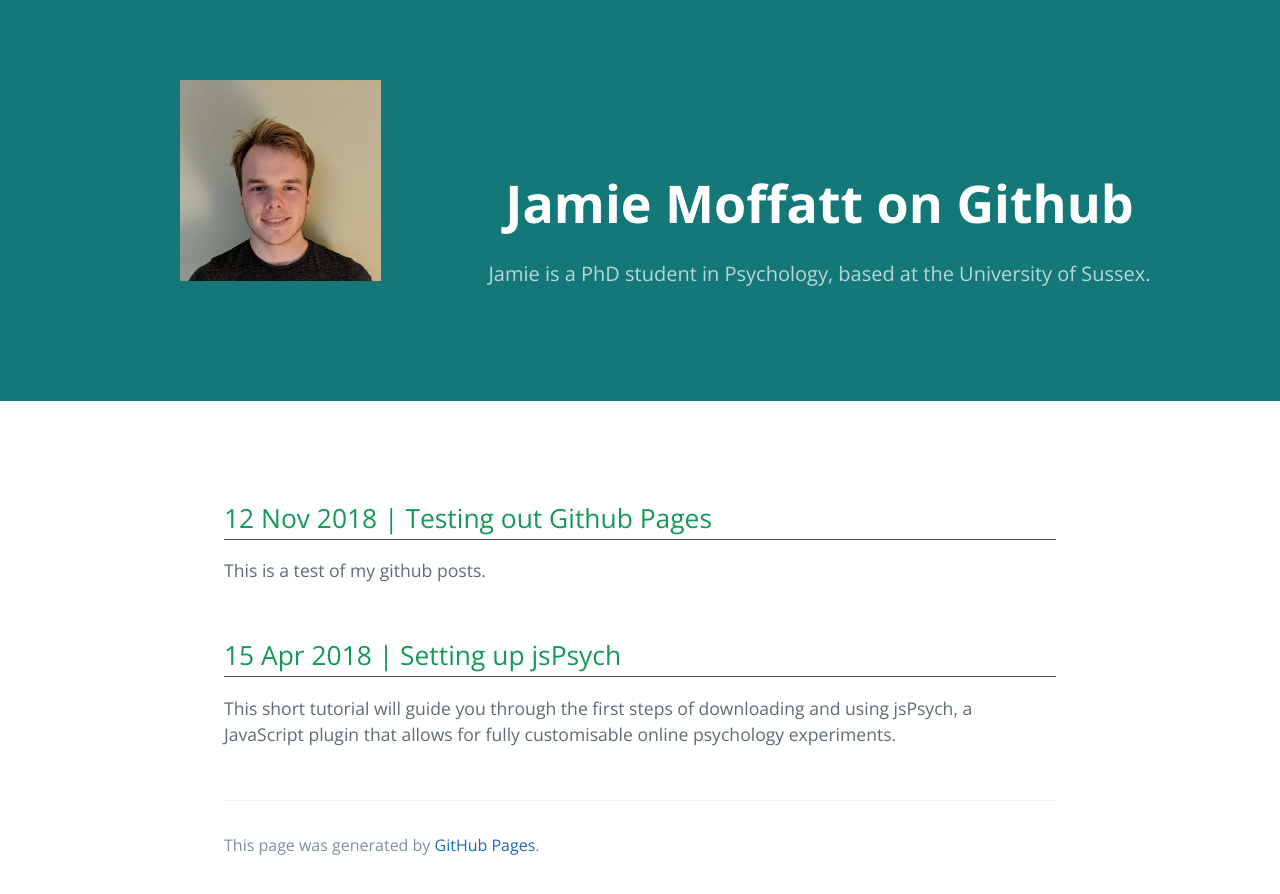
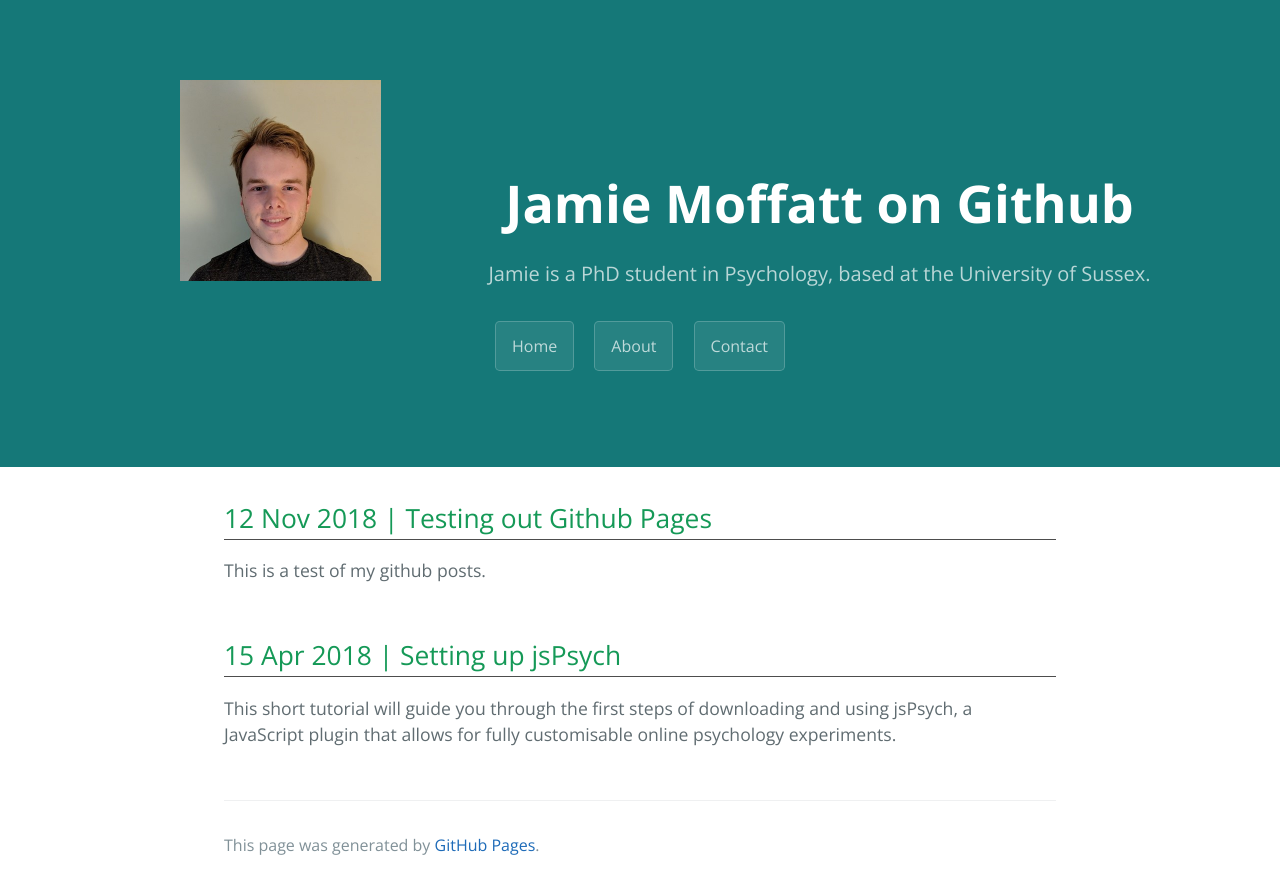
Before and after one commit to jamie-moffatt/jamie-moffatt.github.io, a Jekyll site: the page built from index.md, in a window 1280 px wide. Shown: the top 894 px of the page. Built offline with Jekyll 4.4.1, drawn with Linux system fonts in a browser that asks for light colours; our own code applies the rules of GitHub Pages for plain Markdown files.

Commit message:
Update default.html

```diff
--- a/_layouts/default.html
+++ b/_layouts/default.html
@@ -23,15 +23,13 @@
 
   <body>
 
-    <header role="banner">
-      <div class="page-header">
+    <header class="page-header" role="banner">
       <div class="header-img">
       <img src="assets/img/test_profile.jpg" height="201" width="201">
     </div><div class = "header-txt">
       <h1 class="project-name">{{ site.title | default: site.github.repository_name }}</h1>
       <h2 class="project-tagline">{{ site.description | default: site.github.project_tagline }}</h2>
     </div>
-  </div>
       <!-- The pages -->
       <!-- May be able to edit this in the future with liquid, to have it automatically load in pages as buttons -->
       <a href = 'https://jamie-moffatt.github.io' class = "btn">Home</a>
```
